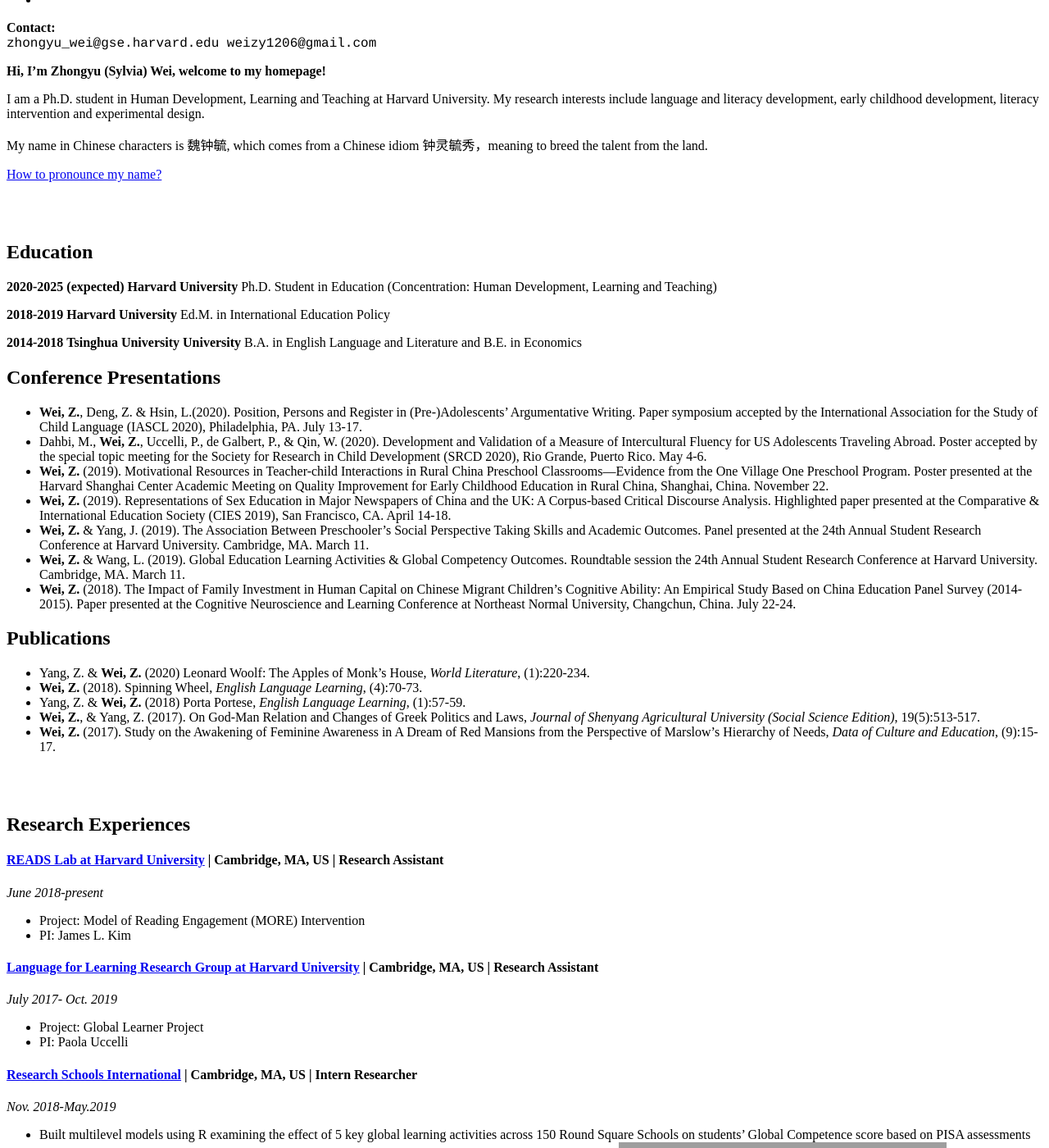
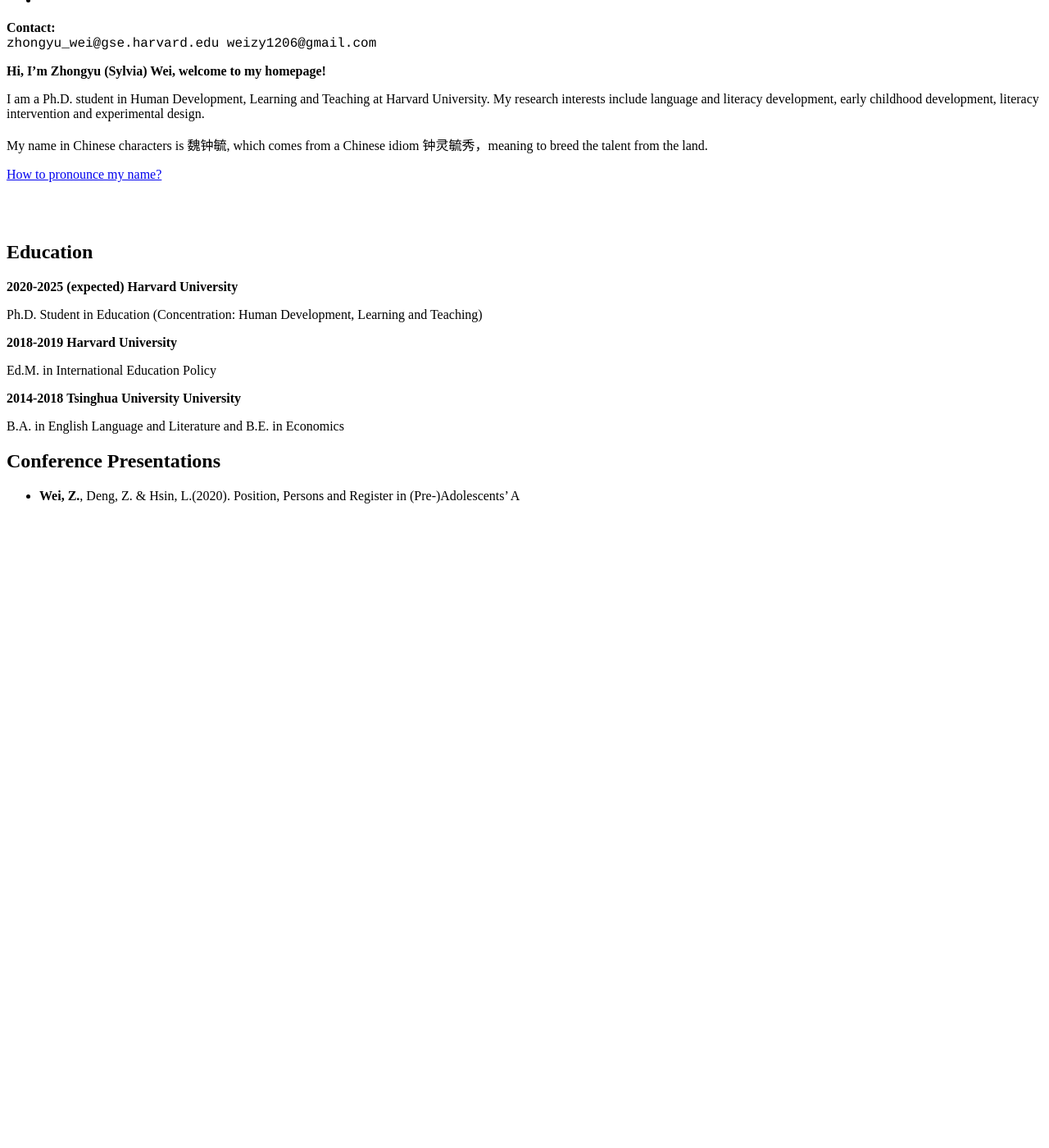
Before and after one commit to Sylviawzy/Sylviawzy.github.io, a Jekyll site: the page built from index.md, in a window 1280 px wide and 1400 px high, scrolled down 1199 px. Shown: the whole window at 82% size. Built offline with Jekyll 4.4.1, drawn with Linux system fonts in a browser that asks for light colours; our own code applies the rules of GitHub Pages for plain Markdown files; a style sheet for code colours, icons or effects is not loaded; after the commit the page ends 1829 px from its top, so only the background shows below that; some of the changed text lies outside the part shown; grey boxes are pictures that could not be loaded.

Commit message:
Update index.md

````diff
--- a/index.md
+++ b/index.md
@@ -11,98 +11,18 @@
 
 **2020-2025 (expected)**
 **Harvard University**
+
 Ph.D. Student in Education (Concentration: Human Development, Learning and Teaching)
 
 **2018-2019**
 **Harvard University**
+
 Ed.M. in International Education Policy
 
 **2014-2018**
 **Tsinghua University University**
+
 B.A. in English Language and Literature and B.E. in Economics
 
 ## Conference Presentations
--	**Wei, Z.**, Deng, Z. & Hsin, L.(2020). Position, Persons and Register in (Pre-)Adolescents’ Argumentative Writing. Paper symposium accepted by the International Association for the Study of Child Language (IASCL 2020), Philadelphia, PA. July 13-17.
-- Dahbi, M.,  **Wei, Z.**, Uccelli, P., de Galbert, P., & Qin, W. (2020). Development and Validation of a Measure of Intercultural Fluency for US Adolescents Traveling Abroad. Poster accepted by the special topic meeting for the Society for Research in Child Development (SRCD 2020), Rio Grande, Puerto Rico. May 4-6.
--	**Wei, Z.** (2019). Motivational Resources in Teacher-child Interactions in Rural China Preschool Classrooms—Evidence from the One Village One Preschool Program. Poster presented at the Harvard Shanghai Center Academic Meeting on Quality Improvement for Early Childhood Education in Rural China, Shanghai, China. November 22.
--	**Wei, Z.** (2019). Representations of Sex Education in Major Newspapers of China and the UK: A Corpus-based Critical Discourse Analysis. Highlighted paper presented at the Comparative & International Education Society (CIES 2019), San Francisco, CA. April 14-18.
-- **Wei, Z.** & Yang, J. (2019). The Association Between Preschooler’s Social Perspective Taking Skills and Academic Outcomes. Panel presented at the 24th Annual Student Research Conference at Harvard University. Cambridge, MA. March 11.
-- **Wei, Z.** & Wang, L. (2019). Global Education Learning Activities & Global Competency Outcomes. Roundtable session the 24th Annual Student Research Conference at Harvard University. Cambridge, MA. March 11.
--	**Wei, Z.** (2018). The Impact of Family Investment in Human Capital on Chinese Migrant Children’s Cognitive Ability: An Empirical Study Based on China Education Panel Survey (2014-2015). Paper presented at the Cognitive Neuroscience and Learning Conference at Northeast Normal University, Changchun, China. July 22-24.
-
-## Publications
-- Yang, Z. & **Wei, Z.** (2020) Leonard Woolf: The Apples of Monk’s House, _World Literature_, (1):220-234.
--	**Wei, Z.** (2018). Spinning Wheel, _English Language Learning_, (4):70-73.
-- Yang, Z. & **Wei, Z.** (2018) Porta Portese, _English Language Learning_, (1):57-59.
--	**Wei, Z.**, & Yang, Z. (2017). On God-Man Relation and Changes of Greek Politics and Laws, _Journal of Shenyang Agricultural University (Social Science Edition)_, 19(5):513-517.
--	**Wei, Z.** (2017). Study on the Awakening of Feminine Awareness in A Dream of Red Mansions from the Perspective of Marslow’s Hierarchy of Needs, _Data of Culture and Education_, (9):15-17.
-
-<br><br>
-<div id = "projects"></div>
-
-## Research Experiences
-
-#### [READS Lab at Harvard University](https://www.readslab.org) | Cambridge, MA, US | Research Assistant
-_June 2018-present_
-- Project: Model of Reading Engagement (MORE) Intervention
-- PI: James L. Kim
-
-#### [Language for Learning Research Group at Harvard University](https://projects.iq.harvard.edu/uccelli) | Cambridge, MA, US | Research Assistant
-_July 2017- Oct. 2019_
--	Project: Global Learner Project
--	PI: Paola Uccelli
-
-#### [Research Schools International](https://researchschools-international-cmna.squarespace.com/) | Cambridge, MA, US | Intern Researcher
-_Nov. 2018-May.2019_
--	Built multilevel models using R examining the effect of 5 key global learning activities across 150 Round Square Schools on students’ Global Competence score based on PISA assessments
--	Visualized data using ggplot to explore potential engines driving the gaps in Global Competence achievement
-![GCscale.png](Sylviawzy.github.io/assets/img/GCscale.png)
-
-#### [Brookings Institution - Tsinghua Center](https://www.brookings.edu/center/brookings-tsinghua-center/)| Beijing, China | Intern Researcher
-_Sep. 2017-June 2018_
--	Structured information on China’s “Green Investment and Climate Bonds” database for Brookings research fellows
--	Provided editorial assistance with the English report on [wind curtailment](https://www.brookings.edu/wp-content/uploads/2018/03/wind-curtailment-in-china-and-lessons-from-the-united-states1.pdf) and marketization of energy industry in China
--	Executed social media promotions for Brookings Early Childhood Education
-
-
-## Curriculum Design Experiences
-
-#### [Knovva Academy](https://www.knovva.com/) | Boston, US | Intern
-_Sep. 2018-Jan.2019_
--	Revised content for online course “Learning in a Connected World” with UI/UX designers
-- Designed and moderated 3 experiential workshops for the 2019 Model G20 international youth leadership summit
-- Created 2 learning evaluations embedded in course videos using Kaltura Media space
-
-
-#### [ELLevation Education](https://ellevationeducation.com/home/default) | Boston, US | Intern
-_Sep.-Dec.2018_
--	Conducted preliminary market research on educators’ participation in online communities and interviewed clients
--	Using Qualtrics, designed and collected survey of 97 ELL clients to formulate product recommendation
-
-<br><br>
-
-
-## Hobbies
-
-I love reading classics and poems. Presently I'm interested in the English poems written by American poet and scholar [Rosanna Warren](http://www.rosannawarren.com/). Upon her consent, I co-published the Chinese translations and appreciations of her poems _Porta Portese_ and _Romanesque_ on the _English Language Learning_ journal. I also won the 1st prize in the English Budding Writers Competition for _English Language Learning_ for my two articles in 2018.
-
-
-<!---
-```markdown
-Syntax highlighted code block
-
-# Header 1
-## Header 2
-### Header 3
-
-- Bulleted
-- List
-
-1. Numbered
-2. List
-
-**Bold** and _Italic_ and `Code` text
-
-[Link](url) and ![Image](src)
-```
--->
+-	**Wei, Z.**, Deng, Z. & Hsin, L.(2020). Position, Persons and Register in (Pre-)Adolescents’ A
````
